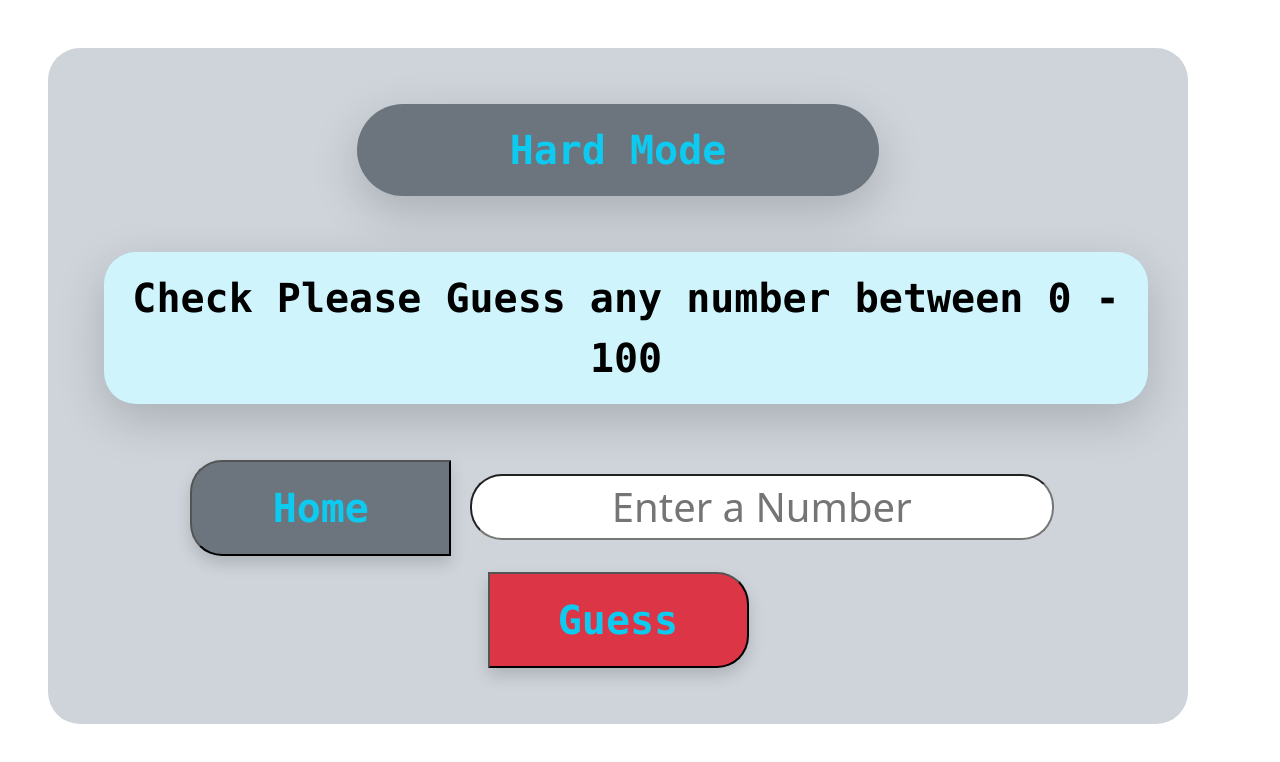
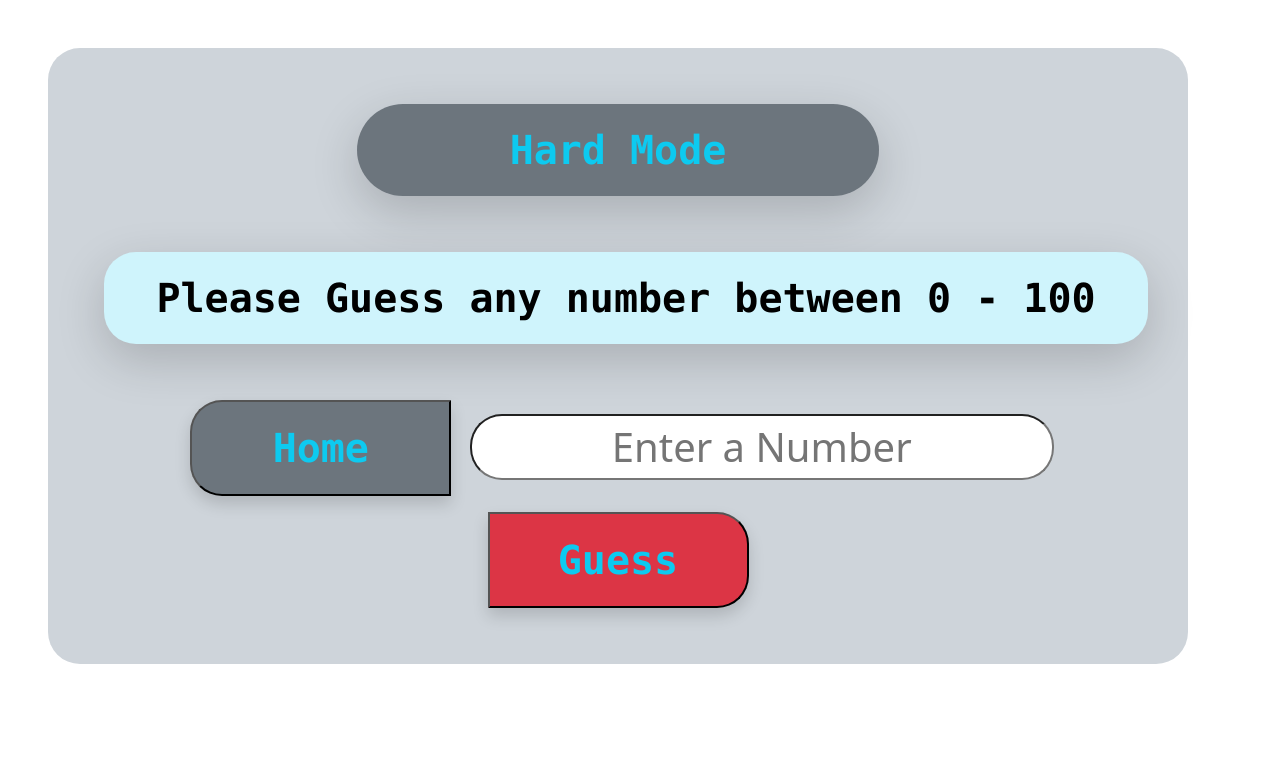
Before and after one commit to princenuwan/iCET_Number_Guessing_Game, a plain HTML site: page hard.html in a window 1280 px wide. Drawn offline with nearby package versions, Linux system fonts and the light colour scheme.

```diff
--- a/hard.html
+++ b/hard.html
@@ -19,7 +19,7 @@
             Mode</label>
         <label id="eMMsg" for="eMMsg"
             class="font-monospace shadow-lg m-2 mb-5 p-3 bg-info-subtle text-black table-bordered rounded-5 w-100">
-            Check Please Guess any number between 0 - 100</label>
+            Please Guess any number between 0 - 100</label>
         <div>
             <a href="index.html"><button id="btnHome"
                     class="font-monospace shadow m-2 p-3 bg-secondary text-info table-bordered rounded-start-5 w-25 fw-bolder">Home</button></a>
```
